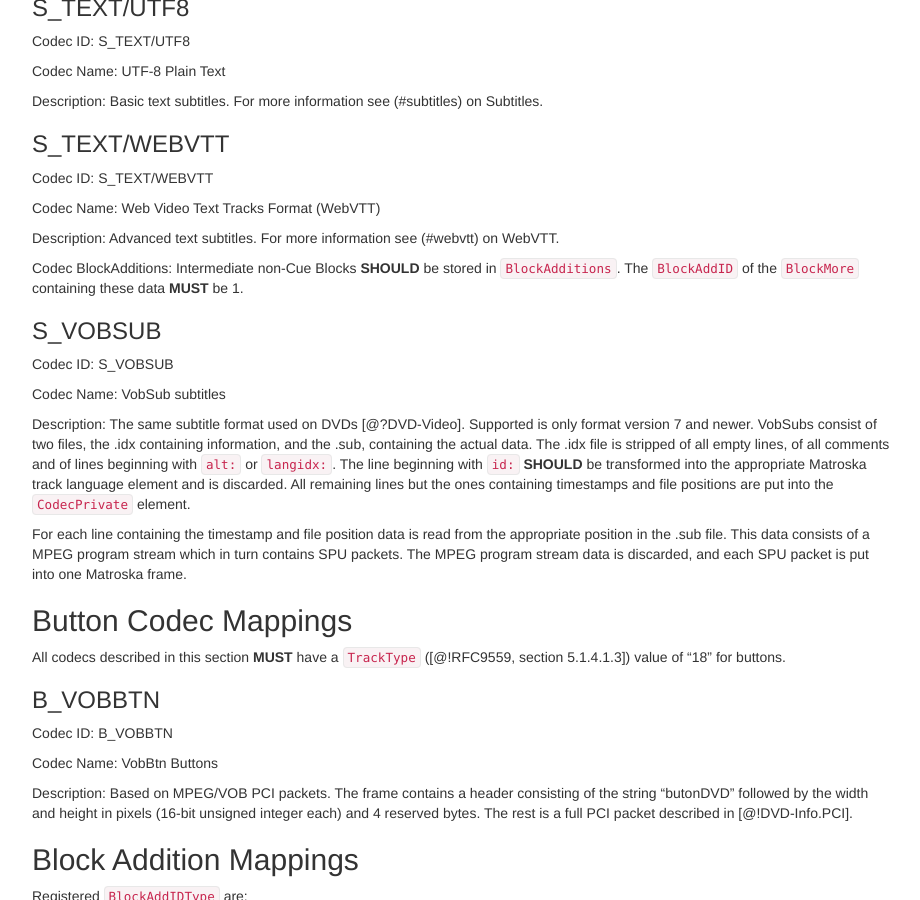
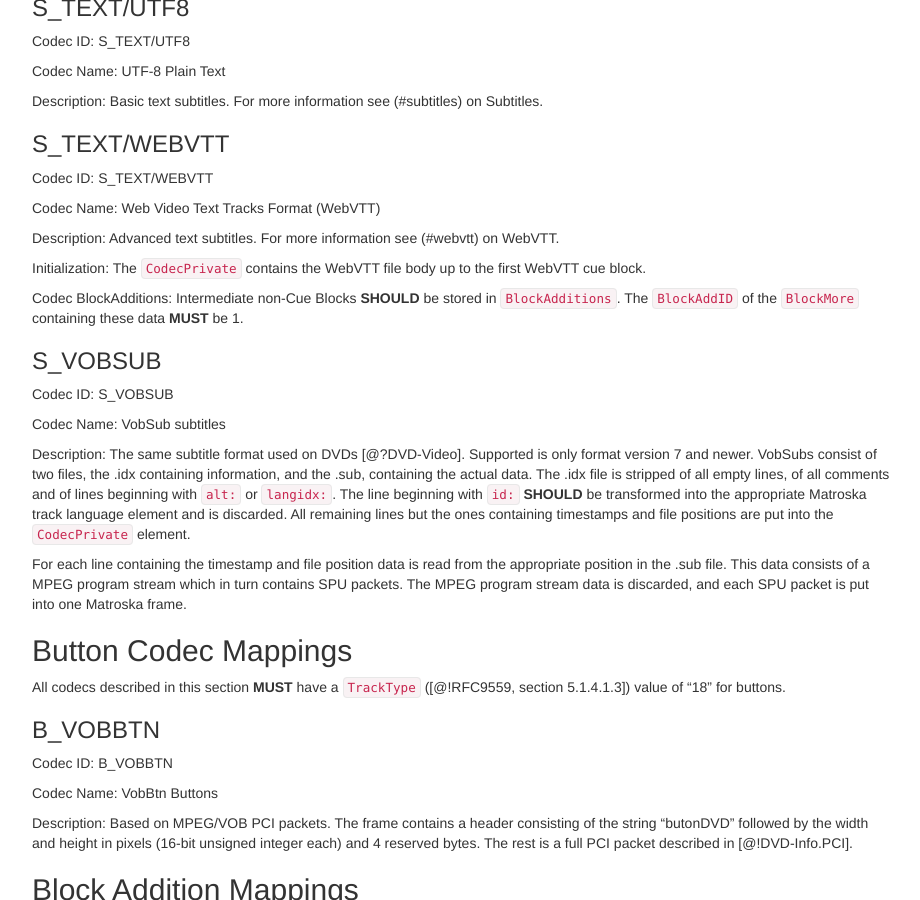
Before and after one commit to ietf-wg-cellar/matroska-specification, a Jekyll site: the page built from codec_specs.md, in a window 1280 px wide and 900 px high, scrolled down 18086 px. Shown: the whole window, without its empty margins (273-1193 px from the left). Built offline with Jekyll 4.4.1, drawn with Linux system fonts in a browser that asks for light colours; our own code applies the rules of GitHub Pages for plain Markdown files.

Commit message:
define the Codec Initialization for S_TEXT/WEBVTT

```diff
--- a/codec_specs.md
+++ b/codec_specs.md
@@ -1057,6 +1057,8 @@ Codec Name: Web Video Text Tracks Format (WebVTT)
 
 Description: Advanced text subtitles. For more information see (#webvtt) on WebVTT.
 
+Initialization: The `CodecPrivate` contains the WebVTT file body up to the first WebVTT cue block.
+
 Codec BlockAdditions: Intermediate non-Cue Blocks **SHOULD** be stored in `BlockAdditions`. The `BlockAddID` of the `BlockMore` containing these data **MUST** be 1.
 
 ### S_VOBSUB
```
